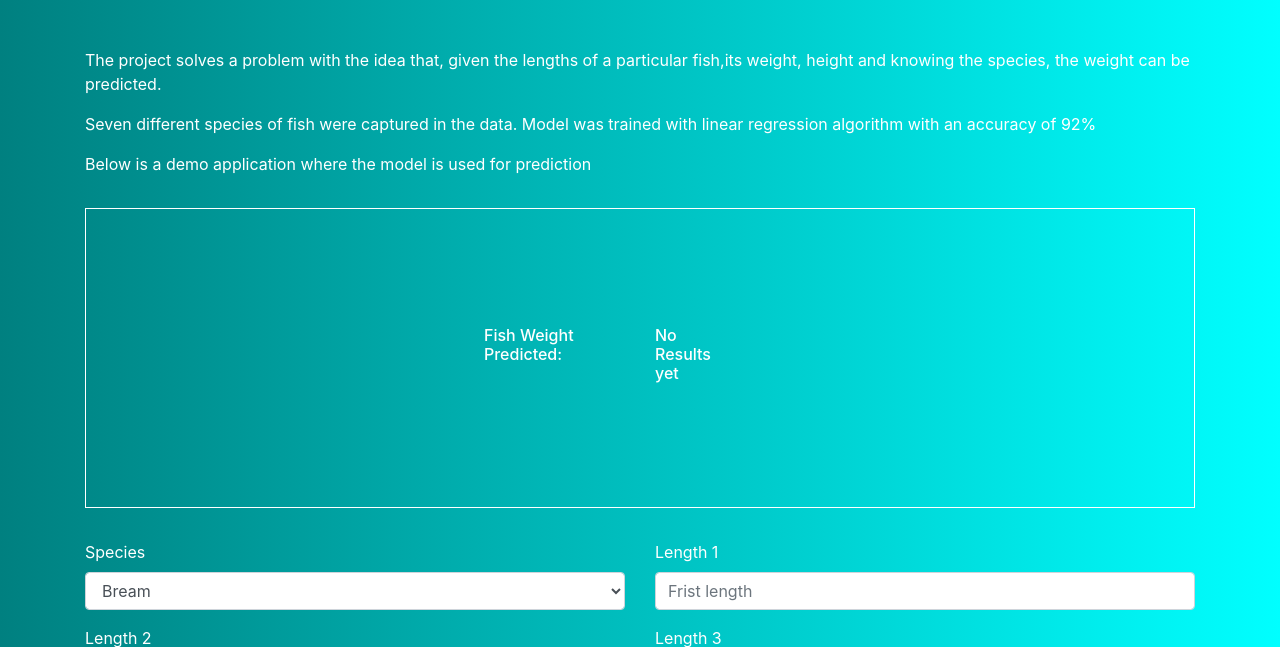
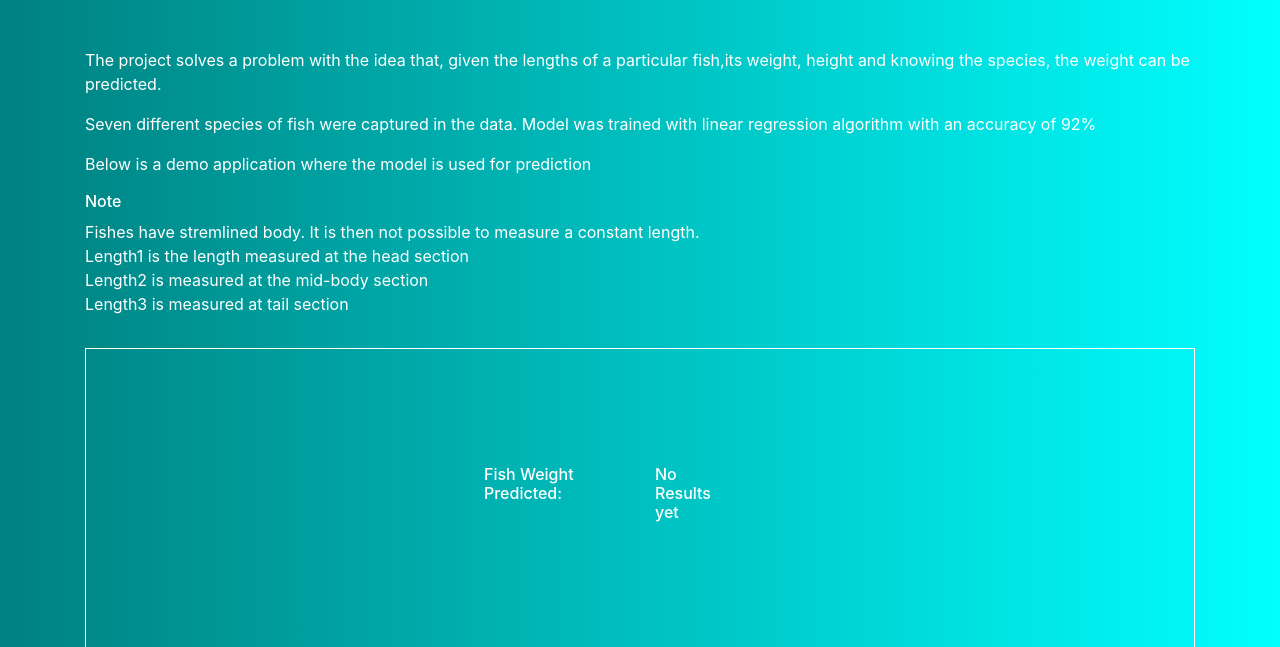
Before and after one commit to Sarpong97-Tom/fish_weight_prediction, a Flask app: page / in a window 1280 px wide. Shown: the part 134-781 px from the top of the page. Run offline with Flask 2, Linux system fonts and the light colour scheme; some libraries are stand-ins or nearby versions.

Commit message:
added html content

```diff
--- a/server/templates/index.html
+++ b/server/templates/index.html
@@ -46,6 +46,10 @@
         </div>
         <p>Seven different species of fish were captured in the data. Model was trained with linear regression algorithm with an accuracy of 92%</p>
         <p>Below is a demo application where the model is used for prediction</p>
+        <p>
+            <h6  >Note</h6>
+            <p>Fishes have stremlined body.  It is then not possible to measure a constant length. <br> Length1 is the length measured at the head section <br> Length2 is measured at the mid-body section   <br> Length3 is measured at tail section </p>
+        </p>
             <div class="results">
             <div class="results-container">
                <div class="row">
@@ -166,7 +170,7 @@
                     },
                     success:(data,text)=>{
                         $('#result').text(data.results)
-                        scrollTo(0,300)
+                        scrollTo(0,400)
 
                     }
                 }
```
